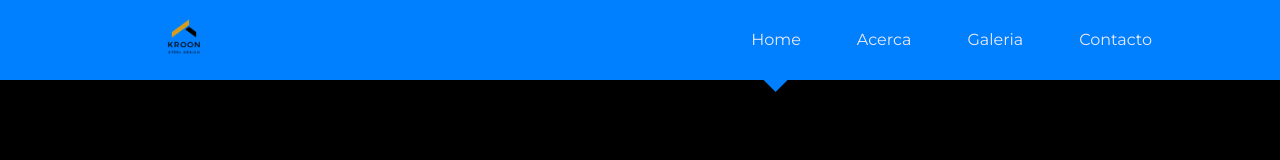
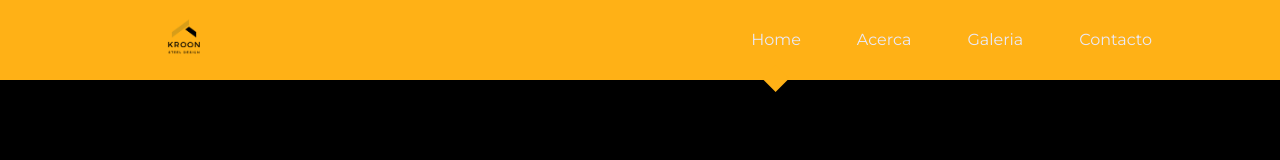
Before and after one commit to DDuck12/Uchuy, a React (Create React App) app: page / in a window 1280 px wide. Shown: the top 160 px of the page. Built offline with nearby package versions, Linux system fonts and the light colour scheme.

Commit message:
Changed home screen image and nav bar color

```diff
--- a/src/components/MainHeader.jsx
+++ b/src/components/MainHeader.jsx
@@ -1,5 +1,5 @@
 import { Link } from "react-router-dom"
-import Image from '../images/duckplaceholder.png'
+import Image from '../images/logow.png'
 
 const MainHeader = () => {
   return (
--- a/src/components/navbar.css
+++ b/src/components/navbar.css
@@ -1,7 +1,7 @@
 nav {
     height: 5rem;
     width: 100vw;
-    background: var(--color-primary);
+    background: var(--color-secondary);
     display: grid;
     place-items: center;
     position: fixed;
@@ -66,7 +66,7 @@ nav {
     display: block;
     width: 1.2rem;
     height: 1.2rem;
-    background: var(--color-primary);
+    background: var(--color-secondary);
     position: absolute;
     left: calc(50% - 0.6rem);
     transform: rotate(45deg);
--- a/src/pages/contact/Contact.jsx
+++ b/src/pages/contact/Contact.jsx
@@ -15,7 +15,7 @@ function Contact() {
       <div className="container contact__container">
         <div className="contact__wrapper">
           <a href="mailto:Kroon.steel.design@gmail.com" target="_blank" rel="noreferrer noopener"><MdEmail/></a>
-          <a href="http://m.me/profile.php?id=100087619848903" target="_blank" rel="noreferrer noopener"><BsMessenger/></a>
+          <a href="http://m.me/jesus.a.medina.9" target="_blank" rel="noreferrer noopener"><BsMessenger/></a>
           <a href="https://wa.me/527221285022" target="_blank" rel="noreferrer noopener"><IoLogoWhatsapp/></a>
         </div>
       </div>
```
